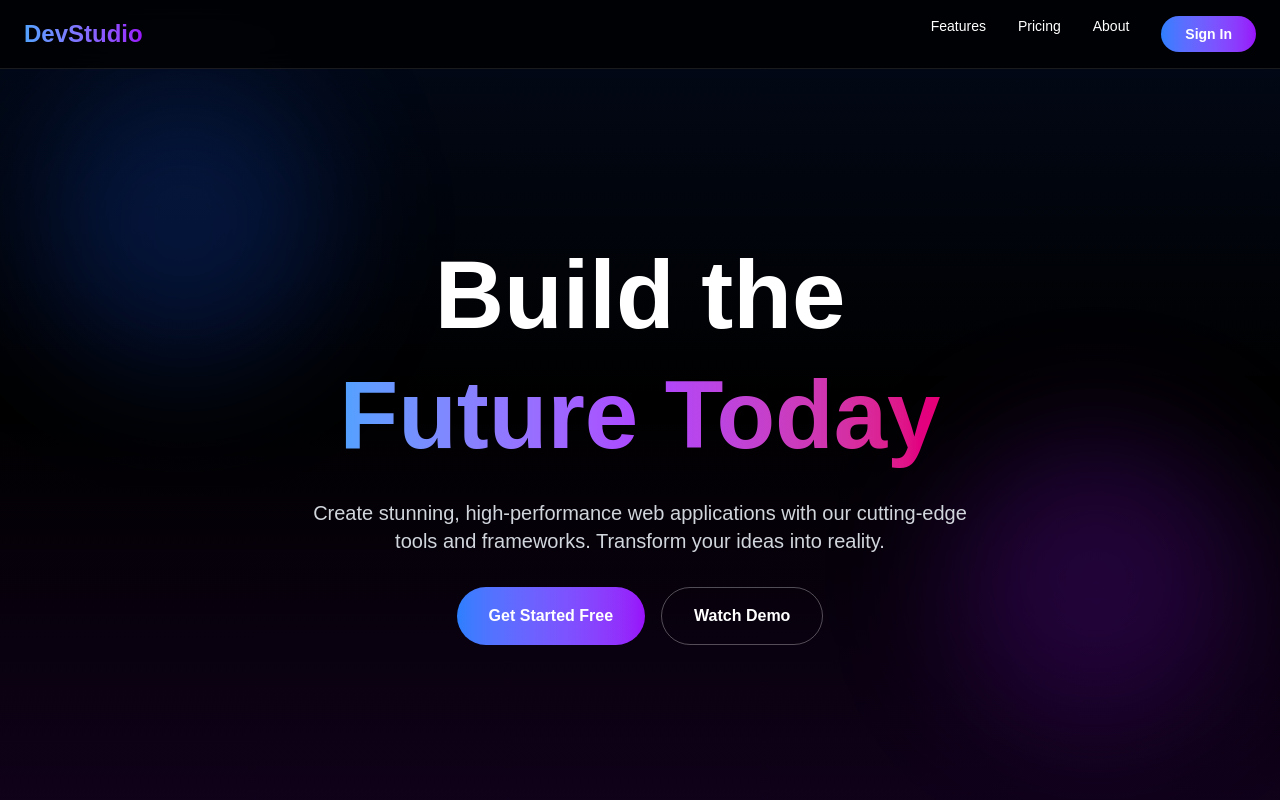
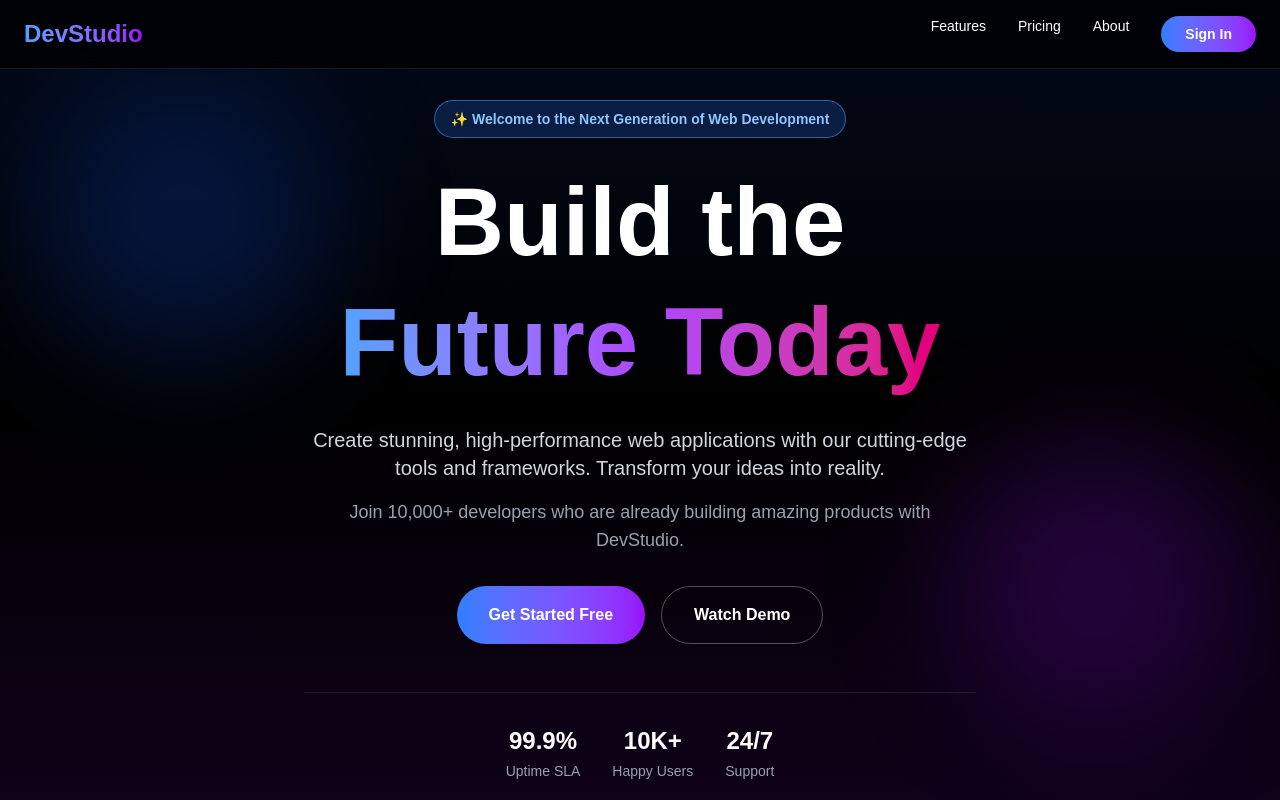
Before and after one commit to priyansh200/test2, a Next.js app: page / in a window 1280 px wide. Shown: the top 800 px of the page. Built offline with nearby package versions, Linux system fonts and the light colour scheme.

Commit message:
style : hero section color and text changed

```diff
--- a/app/page.tsx
+++ b/app/page.tsx
@@ -25,22 +25,42 @@ export default function Home() {
         <div className="absolute bottom-20 right-10 w-72 h-72 bg-purple-600/20 rounded-full blur-3xl"></div>
 
         <div className="max-w-4xl mx-auto text-center relative z-10">
+          <div className="inline-block mb-6 px-4 py-2 bg-blue-500/20 border border-blue-400/50 rounded-full text-blue-300 text-sm font-semibold">
+            ✨ Welcome to the Next Generation of Web Development
+          </div>
           <h1 className="text-7xl md:text-8xl font-bold mb-6 leading-tight">
             Build the<br />
             <span className="bg-gradient-to-r from-blue-400 via-purple-500 to-pink-600 bg-clip-text text-transparent">
               Future Today
             </span>
           </h1>
-          <p className="text-xl text-gray-300 mb-8 max-w-2xl mx-auto">
+          <p className="text-xl text-gray-300 mb-4 max-w-2xl mx-auto">
             Create stunning, high-performance web applications with our cutting-edge tools and frameworks. Transform your ideas into reality.
           </p>
-          <div className="flex gap-4 justify-center">
+          <p className="text-lg text-gray-400 mb-8 max-w-2xl mx-auto">
+            Join 10,000+ developers who are already building amazing products with DevStudio.
+          </p>
+          <div className="flex gap-4 justify-center mb-12">
             <button className="px-8 py-4 bg-gradient-to-r from-blue-500 to-purple-600 rounded-full font-semibold hover:shadow-2xl hover:shadow-blue-500/50 transition transform hover:scale-105">
               Get Started Free
             </button>
             <button className="px-8 py-4 border border-white/30 rounded-full font-semibold hover:bg-white/10 transition">
               Watch Demo
             </button>
+          </div>
+          <div className="flex justify-center gap-8 text-sm text-gray-400 pt-8 border-t border-white/10">
+            <div>
+              <div className="text-2xl font-bold text-white mb-1">99.9%</div>
+              <div>Uptime SLA</div>
+            </div>
+            <div>
+              <div className="text-2xl font-bold text-white mb-1">10K+</div>
+              <div>Happy Users</div>
+            </div>
+            <div>
+              <div className="text-2xl font-bold text-white mb-1">24/7</div>
+              <div>Support</div>
+            </div>
           </div>
         </div>
       </section>
```
